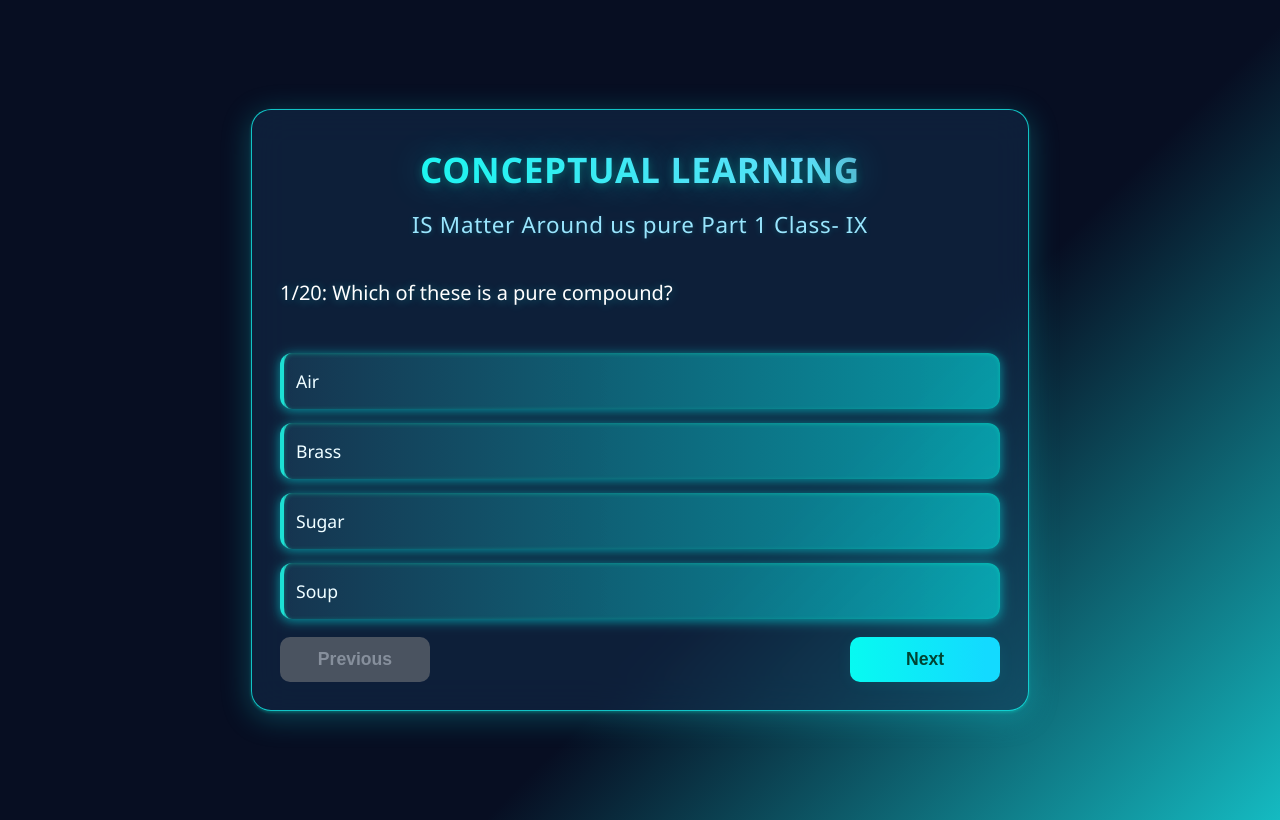
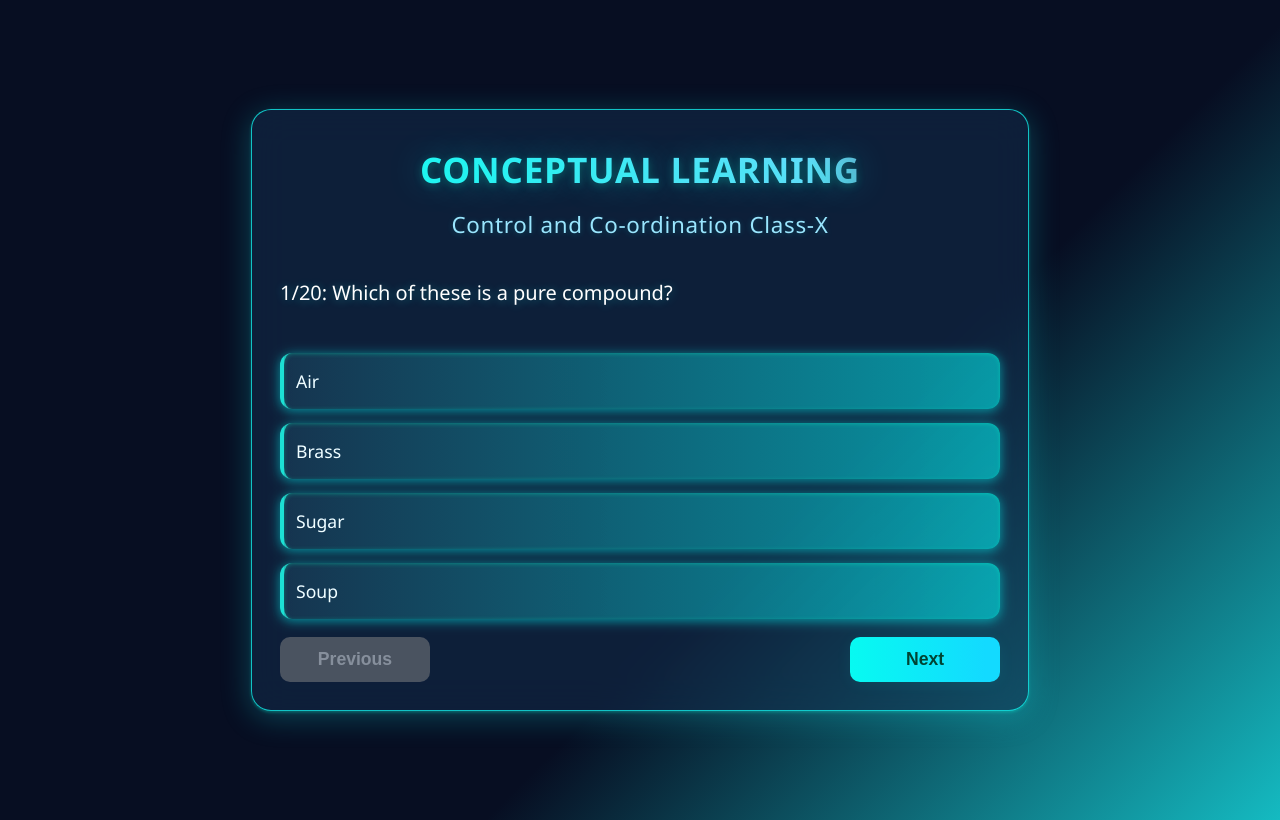
Before and after one commit to conceptuallearning/conceptual, a plain HTML site: page is_matter_around_us_pure_1/index.html in a window 1280 px wide. Drawn offline with nearby package versions, Linux system fonts and the light colour scheme.

Commit message:
index.html

```diff
--- a/is_matter_around_us_pure_1/index.html
+++ b/is_matter_around_us_pure_1/index.html
@@ -312,7 +312,7 @@
   <script>
     // ========== CONFIG ==========
     const QUESTIONS_PER_SESSION = 20;
-    const QUIZ_TOPIC = "IS Matter Around us pure Part 1 Class- IX"; // Change this for each quiz!
+    const QUIZ_TOPIC = "Control and Co-ordination Class-X"; // Change this for each quiz!
 
     // ========== GLOBALS ==========
     let bank = [], quiz = [], idx = 0, score = 0, answerRecord = [];
```
